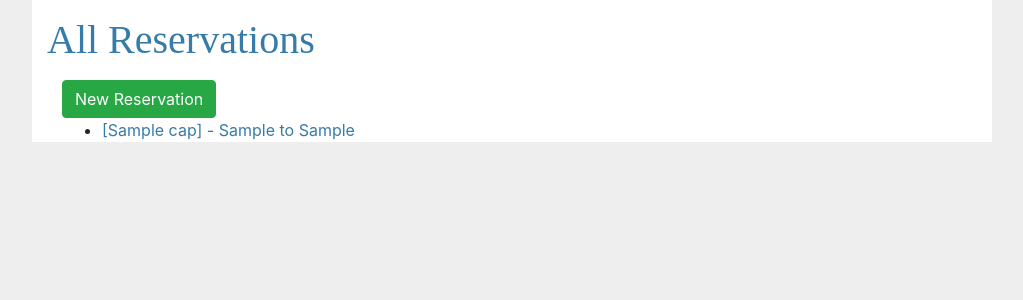
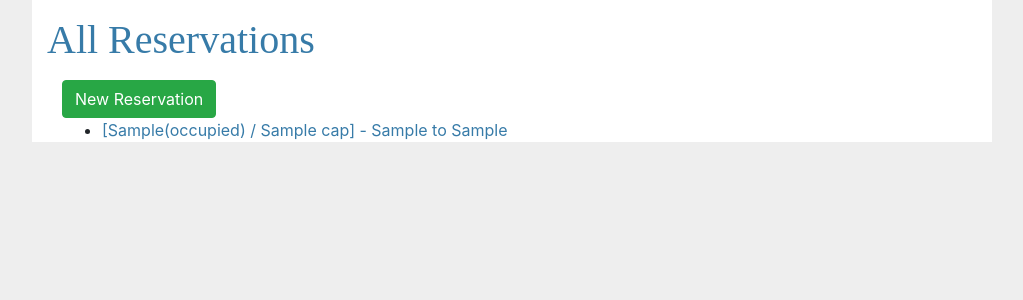
Before and after one commit to ehsundar/patients, a Flask app: page /res/ in a window 1280 px wide. Shown: the part 56-356 px from the top of the page, without its empty margins (128-1151 px from the left). Run offline with Flask 2, Linux system fonts and the light colour scheme; a database or web service that is not in the repository returns one stand-in record (values such as "Sample title"); some libraries are stand-ins or nearby versions.

Commit message:
Res occupied count

```diff
--- a/patients/res/views.py
+++ b/patients/res/views.py
@@ -17,7 +17,7 @@ def index():
     cur = db.cursor()
 
     cur.execute(
-        'SELECT * FROM res',
+        'SELECT res.*, count(r.id) as occupied_cnt FROM res left join report r on res.id = r.res group by res.id',
     )
     reses = cur.fetchall()
 
--- a/patients/templates/res/index.html
+++ b/patients/templates/res/index.html
@@ -11,7 +11,7 @@
         <ul>
             {% for res in reses %}
                 <li>
-                    <a href="{{ url_for('res.details', pk=res.id) }}">[{{ res.cap }}] - {{ res.start_t }}
+                    <a href="{{ url_for('res.details', pk=res.id) }}">[{{ res.occupied_cnt }}(occupied) / {{ res.cap }}] - {{ res.start_t }}
                         to {{ res.end_t }}</a>
                 </li>
             {% endfor %}
```
